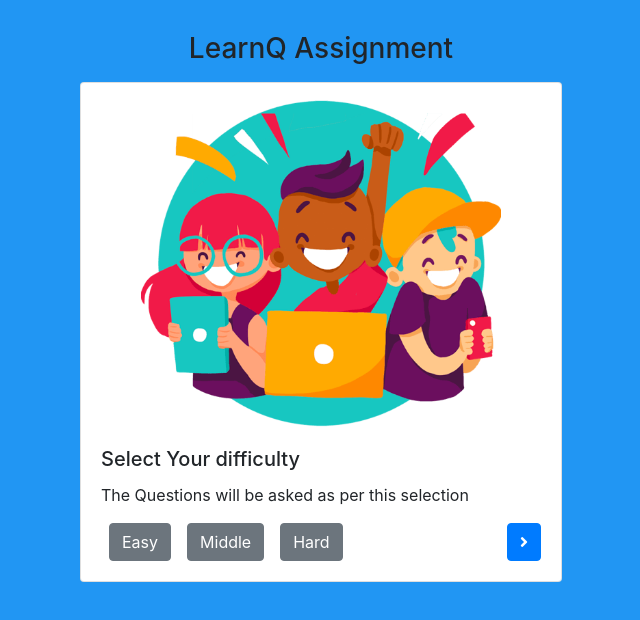
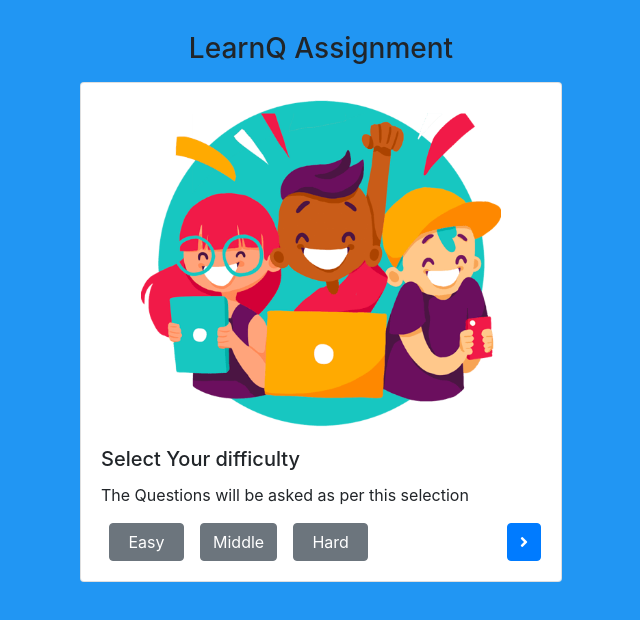
Before and after one commit to AbbyB97/lq-assessment, a React (Create React App) app: page / in a window 1280 px wide. Shown: the top 620 px of the page, without its empty margins (319-959 px from the left). Built offline with nearby package versions, Linux system fonts and the light colour scheme.

Commit message:
added min width difficulty

```diff
--- a/src/App.css
+++ b/src/App.css
@@ -28,11 +28,11 @@
   color: #61dafb;
 }
 
-@keyframes App-logo-spin {
+/* @keyframes App-logo-spin {
   from {
     transform: rotate(0deg);
   }
   to {
     transform: rotate(360deg);
   }
-}
+} */
--- a/src/components/Home/index.js
+++ b/src/components/Home/index.js
@@ -37,13 +37,25 @@ const Home = () => {
               </Card.Text>
               <div className="d-flex justify-content-between">
                 <div className="d-flex justify-content-between">
-                  <Button className="mx-2" variant="secondary">
+                  <Button
+                    style={{ minWidth: "75px" }}
+                    className="mx-2"
+                    variant="secondary"
+                  >
                     Easy
                   </Button>
-                  <Button className="mx-2" variant="secondary">
+                  <Button
+                    style={{ minWidth: "75px" }}
+                    className="mx-2"
+                    variant="secondary"
+                  >
                     Middle
                   </Button>
-                  <Button className="mx-2" variant="secondary">
+                  <Button
+                    style={{ minWidth: "75px" }}
+                    className="mx-2"
+                    variant="secondary"
+                  >
                     Hard
                   </Button>
                 </div>
@@ -67,5 +79,4 @@ const StyledHome = styled.div`
     text-align: center;
     padding: 0;
   }
-
 `;
--- a/src/components/QuizComponent/index.js
+++ b/src/components/QuizComponent/index.js
@@ -18,13 +18,8 @@ const QuizComponent = () => {
         <h3 className="mb-3">LearnQ Assignment</h3>
         <Container className="card-container ">
           <Card>
-            {/* <Card.Img
-              className="mx-auto mt-3 w-75"
-              variant="top"
-              src={quizBanner}
-            /> */}
             <Card.Body>
-              <Card.Title>Select Your difficulty</Card.Title>
+              <Card.Title>Solve the question</Card.Title>
               <Card.Text>
                 The Questions will be asked as per this selection
               </Card.Text>
```
